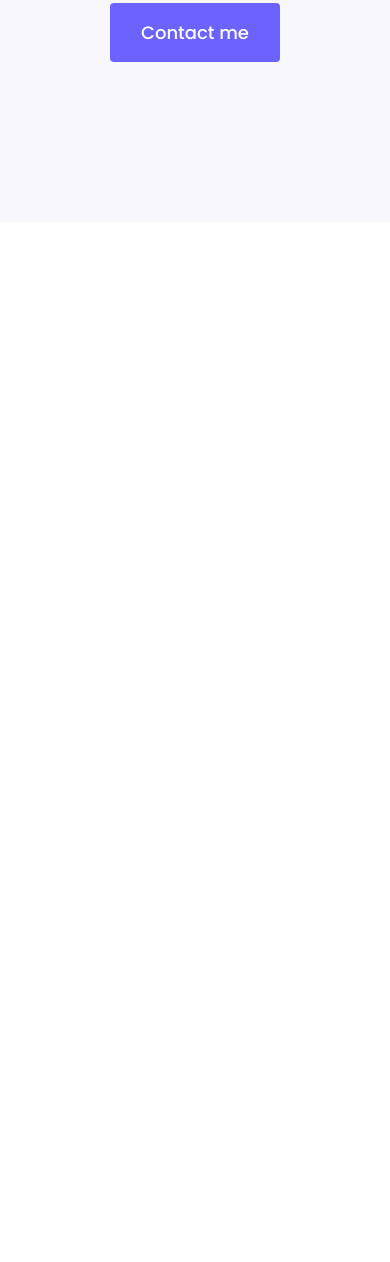
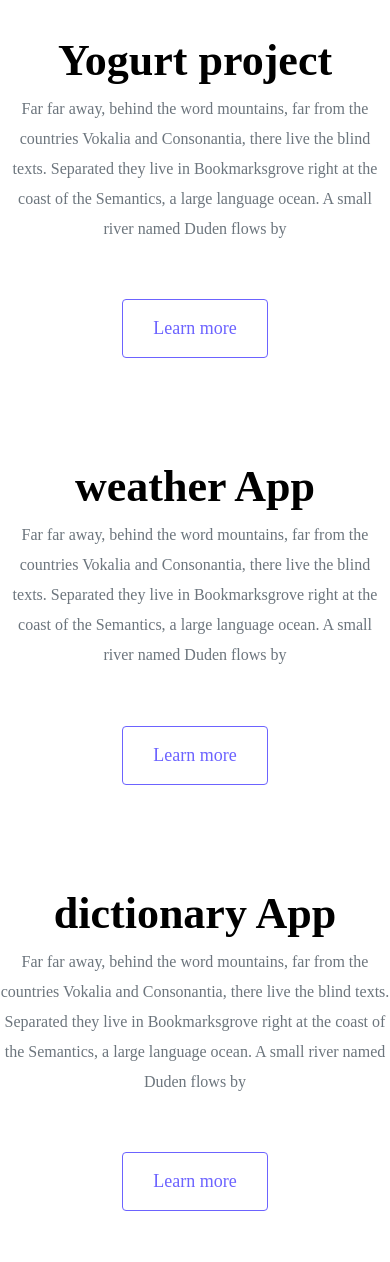
Before and after one commit to kabul2022/portfolio-project-, a plain HTML site: page index.html in a window 390 px wide. Shown: the part 609-1871 px from the top of the page. Before the commit the page ends 844 px from the top, so only its background shows below. Drawn offline with nearby package versions, Linux system fonts and the light colour scheme.

Commit message:
integrated the homepage design

```diff
--- a/index.html
+++ b/index.html
@@ -35,6 +35,67 @@
 <a href="#" class="btn btn-branding"> Contact me</a>
 </div>
 </div>
+<p class="text-center m-5">
+  Featured Project which my best projects be choice to show</p>
+<div class="container">
+  <div class="row mb-5">
+    <div class="col d-none d-lg-block">
+      <img src="images/yogurt.png.png"
+      class="img-fluid" alt=""/>
+    </div>
+    <div class="col ">
+      <div class="project-description">
+    <h2 class="mb-5"> Yogurt project</h>
+      <p class="mb-5 text-muted">
+        Far far away, behind the word mountains, far from the countries Vokalia and Consonantia, there live the blind texts.
+        Separated they live in Bookmarksgrove right at the coast of the Semantics, a large language ocean. A small river
+        named
+        Duden flows by
+      </p>
+      <a href="" class="btn btn-branding-outline"> Learn more</a>
+    </div>
+    </div>
+    </div>
+    <div class="row mb-5">
+      <div class="col ">
+        <div class="project-description">
+          <h2 class="mb-5"> weather App</h>
+            <p class="mb-5 text-muted">
+              Far far away, behind the word mountains, far from the countries Vokalia and Consonantia, there live the blind
+              texts.
+              Separated they live in Bookmarksgrove right at the coast of the Semantics, a large language ocean. A small
+              river
+              named
+              Duden flows by
+            </p>
+            <a href="" class="btn btn-branding-outline"> Learn more</a>
+        </div>
+      </div>
+        <div class="col d-none d-lg-block">
+          <img src="images/weather.png.png" class="img-fluid" alt="" />
+        </div>
+      </div>
+    </div>
+    <div class="row mb-5">
+      <div class="col d-none d-lg-block">
+        <img src="images/dictionary.png" class="img-fluid" alt="" />
+      </div>
+      <div class="col ">
+        <div class="project-description">
+          <h2 class="mb-5"> dictionary App</h>
+            <p class="mb-5 text-muted">
+              Far far away, behind the word mountains, far from the countries Vokalia and Consonantia, there live the blind
+              texts.
+              Separated they live in Bookmarksgrove right at the coast of the Semantics, a large language ocean. A small
+              river
+              named
+              Duden flows by
+            </p>
+            <a href="" class="btn btn-branding-outline"> Learn more</a>
+        </div>
+      </div>
+    </div>
+  </div>
 </body>
 
 </html>
--- a/style/portfoli.css
+++ b/style/portfoli.css
@@ -24,8 +24,14 @@ h6{
 h1{
   font-size: 96px;
 }
+h2{
+  font-size: 64px;
+  line-height: 1.5;
+}
 p{
   font-weight: normal;
+  font-size: 16px;
+  line-height: 30px;
 }
 .hero{
   background:var(--secondary-color);
@@ -41,7 +47,7 @@ p{
     font-family:var(--heading-font-family);
     font-weight: normal;
     font-size: 24px;
-    line-height: 2;
+    line-height: 1.5;
 }
 .btn-branding{
   background:var(--brading-color);
@@ -52,3 +58,30 @@ p{
   padding: 15px 30px;
 
 }
+.btn-branding-outline{
+    color:var(--brading-color);
+    border:1px solid var(--brading-color);
+    font-size: 18px;
+    line-height: 27px;
+    border-radius: 4px;
+    padding: 15px 30px;
+}
+.project-description{
+  padding: 120px 60px;
+}
+@media(max-width:900px){
+    h1 {
+        font-size: 44px;
+        line-height: 2;
+      }
+      h2{
+        font-size: 44px;
+      }
+      .hero{
+        padding: 80px 20px;
+      }
+  .project-description{
+    padding: 0;
+    text-align: center;
+  }
+}
```
Also changed, not shown: images/dictionary.png (added), images/weather.png.png (added), images/yogurt.png.png (added), images/yuga.png.png (added).
